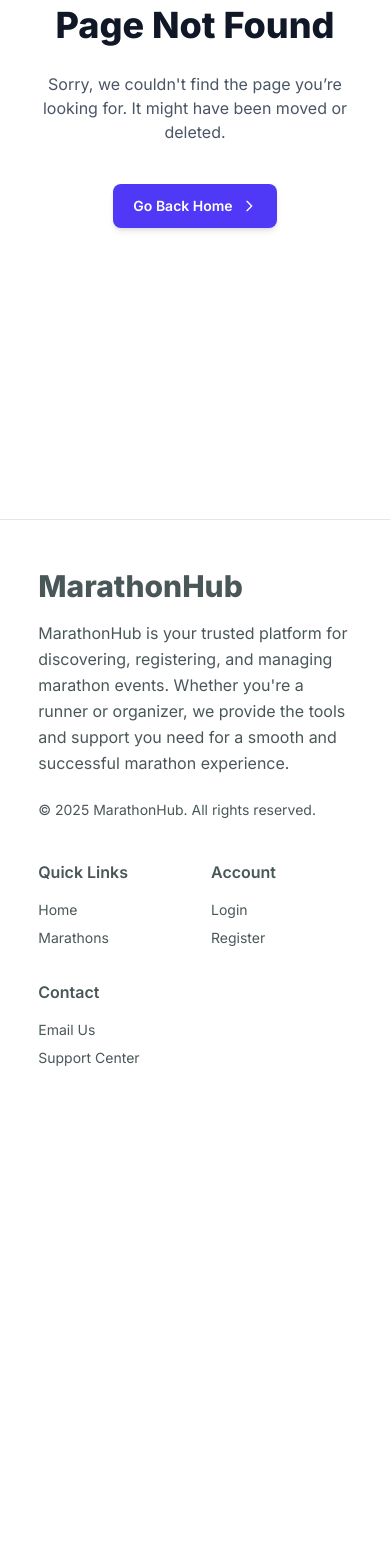
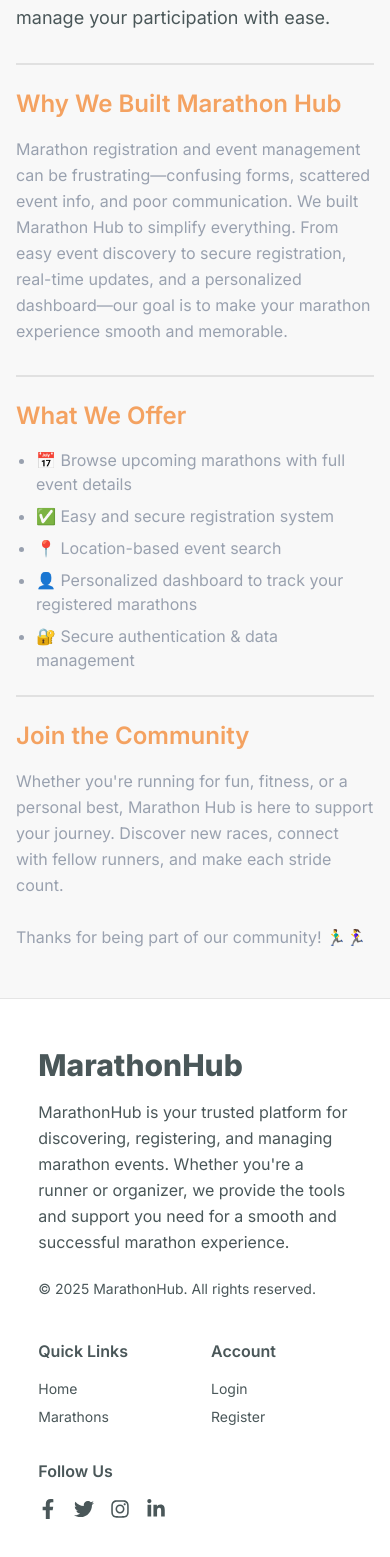
Before and after one commit to mrarifat21/Marathonhub, a React (Vite) app in the folder marathonhub-client/: page /aboutUs in a window 390 px wide. Shown: the part 391-1948 px from the top of the page. Before the commit the page ends 1507 px from the top, so only its background shows below. Built offline with nearby package versions, Linux system fonts and the light colour scheme; no server answers.

Commit message:
change layout

```diff
--- a/marathonhub-client/src/components/Footer.jsx
+++ b/marathonhub-client/src/components/Footer.jsx
@@ -1,5 +1,6 @@
 import React from "react";
 import { Link } from "react-router";
+import { FaFacebookF, FaTwitter, FaInstagram, FaLinkedinIn } from "react-icons/fa";
 
 const Footer = () => {
   return (
@@ -35,12 +36,23 @@ const Footer = () => {
             </ul>
           </div>
 
+          {/* Social Media */}
           <div>
-            <h6 className="text-text font-semibold mb-4">Contact</h6>
-            <ul className="space-y-2 text-sm">
-              <li><a href="" className="hover:text-highlight transition">Email Us</a></li>
-              <li><a href="" className="hover:text-highlight transition">Support Center</a></li>
-            </ul>
+            <h6 className="text-text font-semibold mb-4">Follow Us</h6>
+            <div className="flex space-x-4 text-xl">
+              <a href="https://facebook.com" target="_blank" rel="noopener noreferrer" className="hover:text-highlight transition">
+                <FaFacebookF />
+              </a>
+              <a href="https://twitter.com" target="_blank" rel="noopener noreferrer" className="hover:text-highlight transition">
+                <FaTwitter />
+              </a>
+              <a href="https://instagram.com" target="_blank" rel="noopener noreferrer" className="hover:text-highlight transition">
+                <FaInstagram />
+              </a>
+              <a href="https://linkedin.com" target="_blank" rel="noopener noreferrer" className="hover:text-highlight transition">
+                <FaLinkedinIn />
+              </a>
+            </div>
           </div>
         </div>
       </div>
--- a/marathonhub-client/src/components/NavBar.jsx
+++ b/marathonhub-client/src/components/NavBar.jsx
@@ -33,6 +33,14 @@ const NavBar = () => {
           className={({ isActive }) => (isActive ? activeClass : inactiveClass)}
         >
           Home
+        </NavLink>
+      </li>
+      <li>
+        <NavLink
+          to="/aboutUs"
+          className={({ isActive }) => (isActive ? activeClass : inactiveClass)}
+        >
+          About Us
         </NavLink>
       </li>
       <li>
@@ -94,7 +102,7 @@ const NavBar = () => {
 
   return (
     <nav
-      className="navbar w-11/12 mx-auto px-4 py-3  flex justify-between items-center border-b-2"
+      className="navbar  w-11/12 px-4 py-3  flex justify-between items-center border-b-2  mx-auto z-1000"
       role="navigation"
       aria-label="Main navigation"
     >
--- a/marathonhub-client/src/layouts/MainLayouts.jsx
+++ b/marathonhub-client/src/layouts/MainLayouts.jsx
@@ -6,7 +6,7 @@ import Footer from '../components/Footer';
 const MainLayouts = () => {
     return (
         <>
-        <header className='bg-background'>
+        <header className='bg-background sticky top-0 z-100'>
             <NavBar></NavBar>
         </header>
         <main>
--- /dev/null
+++ b/marathonhub-client/src/pages/AboutUs.jsx
@@ -0,0 +1,46 @@
+import React from 'react';
+
+const AboutUs = () => {
+  return (
+    <div className="min-h-screen bg-background text-text py-12 px-4 md:px-10">
+      <div className="max-w-4xl mx-auto">
+        <h1 className="text-4xl font-bold text-center mb-6 text-muted-text">About Marathon Hub</h1>
+
+        <p className="text-lg mb-6 text-text leading-relaxed">
+          <strong>Marathon Hub</strong> is your ultimate platform for discovering, registering, and tracking marathons across the country.
+          Whether you're a seasoned athlete or a first-time runner, Marathon Hub connects you with exciting events and provides tools to manage your participation with ease.
+        </p>
+
+        <div className="divider"></div>
+
+        <h2 className="text-2xl font-semibold mb-4 text-highlight">Why We Built Marathon Hub</h2>
+        <p className="text-gray-400 mb-6 leading-relaxed">
+          Marathon registration and event management can be frustrating—confusing forms, scattered event info, and poor communication. We built Marathon Hub to simplify everything.
+          From easy event discovery to secure registration, real-time updates, and a personalized dashboard—our goal is to make your marathon experience smooth and memorable.
+        </p>
+
+        <div className="divider"></div>
+
+        <h2 className="text-2xl font-semibold mb-4 text-highlight">What We Offer</h2>
+        <ul className="list-disc pl-5 space-y-2 text-gray-400">
+          <li>📅 Browse upcoming marathons with full event details</li>
+          <li>✅ Easy and secure registration system</li>
+          <li>📍 Location-based event search</li>
+          <li>👤 Personalized dashboard to track your registered marathons</li>
+          <li>🔐 Secure authentication & data management</li>
+        </ul>
+
+        <div className="divider"></div>
+
+        <h2 className="text-2xl font-semibold mb-4 text-highlight">Join the Community</h2>
+        <p className="text-gray-400 leading-relaxed">
+          Whether you're running for fun, fitness, or a personal best, Marathon Hub is here to support your journey. Discover new races, connect with fellow runners, and make each stride count.
+          <br /><br />
+          Thanks for being part of our community! 🏃‍♂️🏃‍♀️
+        </p>
+      </div>
+    </div>
+  );
+};
+
+export default AboutUs;
--- a/marathonhub-client/src/pages/Dashbord/AddMarathon.jsx
+++ b/marathonhub-client/src/pages/Dashbord/AddMarathon.jsx
@@ -70,12 +70,13 @@ const AddMarathon = () => {
         <title>Add Marathon</title>
       </Helmet>
       <div className="min-h-screen flex items-center justify-center bg-background p-4">
-        <div className="max-w-md w-11/12 mx-auto bg-surfaceColor border border-border p-8 rounded-xl shadow-lg">
+        <div className=" mx-auto bg-surfaceColor border border-border p-8 rounded-xl shadow-lg">
           <h2 className="text-3xl font-extrabold mb-8 text-center text-highlight">
             Add Marathon
           </h2>
 
           <form className="space-y-4" onSubmit={handleSubmit}>
+            <div className="flex gap-5 flex-col md:flex-row">
               {/* Marathon Title */}
               <div>
                 <label
@@ -93,7 +94,26 @@ const AddMarathon = () => {
                   required
                 />
               </div>
+              {/* Location */}
+              <div>
+                <label
+                  htmlFor="location"
+                  className="block mb-2 font-semibold text-text"
+                >
+                  Location
+                </label>
+                <input
+                  id="location"
+                  type="text"
+                  name="location"
+                  placeholder="Enter Location"
+                  className="input w-full rounded-md bg-surfaceColor text-text border-1 border-border"
+                  required
+                />
+              </div>
+            </div>
 
+            <div className="flex gap-5 flex-col md:flex-row">
               {/* Start Registration Date */}
               <div>
                 <label
@@ -131,7 +151,9 @@ const AddMarathon = () => {
                   required
                 />
               </div>
+            </div>
 
+            <div className="flex gap-5 flex-col md:flex-row">
               {/* Marathon Start Date */}
               <div>
                 <label
@@ -147,24 +169,6 @@ const AddMarathon = () => {
                   onChange={(date) => setMarathonStartDate(date)}
                   className="input input-bordered w-full rounded-md bg-surfaceColor text-text  border-1 border-border"
                   placeholderText="Select marathon start date"
-                required
-              />
-            </div>
-
-            {/* Location */}
-            <div>
-              <label
-                htmlFor="location"
-                className="block mb-2 font-semibold text-text"
-              >
-                Location
-              </label>
-              <input
-                id="location"
-                type="text"
-                name="location"
-                placeholder="Enter Location"
-                className="input w-full rounded-md bg-surfaceColor text-text border-1 border-border"
                   required
                 />
               </div>
@@ -188,6 +192,7 @@ const AddMarathon = () => {
                   <option value="10k">10k</option>
                   <option value="3k">3k</option>
                 </select>
+              </div>
             </div>
 
             {/* Description */}
--- a/marathonhub-client/src/pages/Dashbord/Dashbord.jsx
+++ b/marathonhub-client/src/pages/Dashbord/Dashbord.jsx
@@ -15,7 +15,7 @@ const Dashboard = () => {
     </Helmet>
     <div className="flex flex-col min-h-screen bg-background text-text transition-all duration-300">
       {/* Top Nav */}
-      <NavBar />
+      {/* <NavBar /> */}
 
       {/* Mobile Menu Toggle */}
       <div className="md:hidden flex items-center justify-between px-4 py-3 border-b border-border bg-surfaceColor shadow">
@@ -70,6 +70,18 @@ const Dashboard = () => {
             >
               My Apply List
             </NavLink>
+            <NavLink
+              to="/"
+              className={({ isActive }) =>
+                `transition hover:text-highlight ${
+                  isActive ? 'text-highlight underline' : ''
+                }`
+              }
+              onClick={() => setSidebarOpen(false)}
+            >
+              Back to home
+            </NavLink>
+
           </nav>
         </aside>
 
--- a/marathonhub-client/src/pages/Dashbord/MyApplyList.jsx
+++ b/marathonhub-client/src/pages/Dashbord/MyApplyList.jsx
@@ -225,7 +225,9 @@ const MyApplyList = () => {
                 required
               />
             </div>
-
+            <label className="block mb-2 font-semibold text-text">
+                Contact Number
+              </label>
             <input
               type="text"
               name="contactNumber"
@@ -235,7 +237,9 @@ const MyApplyList = () => {
               className="input w-full rounded-md bg-surfaceColor text-text border-1 border-border"
               required
             />
-
+<label className="block mb-2 font-semibold text-text">
+               Additional Info
+              </label>
             <textarea
               name="additionalInfo"
               value={formData.additionalInfo}
@@ -245,12 +249,12 @@ const MyApplyList = () => {
             />
 
             <div className="modal-action">
-              <button type="submit" className="btn bg-[#2a9d8f] text-white">
+              <button type="submit" className="btn border-none bg-[#2a9d8f] text-white">
                 Save Changes
               </button>
               <button
                 type="button"
-                className="btn"
+                className="btn border-none"
                 onClick={() => {
                   document.getElementById("update_modal").close();
                   setSelectedReg(null);
--- a/marathonhub-client/src/pages/Dashbord/MyMarathonList.jsx
+++ b/marathonhub-client/src/pages/Dashbord/MyMarathonList.jsx
@@ -19,10 +19,10 @@ const MyMarathonList = () => {
   useEffect(() => {
     if (user?.email) {
       axios
-        .get(`${import.meta.env.VITE_API_URL}/addMarathon/${user.email}`,{
+        .get(`${import.meta.env.VITE_API_URL}/addMarathon/${user.email}`, {
           headers: {
-            authorization: `Bearer ${user.accessToken}`
-        }
+            authorization: `Bearer ${user.accessToken}`,
+          },
         })
         .then((res) => setMyMarathons(res.data))
         .catch((err) => console.error("Error fetching:", err));
@@ -61,7 +61,6 @@ const MyMarathonList = () => {
         // console.error("Update error:", err);
         Swal.fire("Error!", "Failed to update marathon.", "error");
       });
-
   };
 
   const handleDelete = async (id) => {
@@ -94,7 +93,9 @@ const MyMarathonList = () => {
         <title>Added-Marathon</title>
       </Helmet>
       <div className="p-6 bg-surfaceColor text-text min-h-screen">
-      <h2 className="text-3xl font-bold mb-6 text-highlight">My Added Marathons</h2>
+        <h2 className="text-3xl font-bold mb-6 text-highlight">
+          My Added Marathons
+        </h2>
         {myMarathons.length === 0 ? (
           <p className="text-lg">No marathons added yet.</p>
         ) : (
@@ -139,9 +140,14 @@ const MyMarathonList = () => {
 
         {/* UPDATE MODAL */}
         <dialog id="update_modal" className="modal">
-        <div className="modal-box bg-surfaceColor text-text max-w-lg">
-          <h3 className="font-bold text-xl mb-4 text-highlight">Update Marathon</h3>
+          <div className="modal-box overflow-auto bg-surfaceColor text-text max-w-lg">
+            <h3 className="font-bold text-xl mb-4 text-highlight">
+              Update Marathon
+            </h3>
             <form onSubmit={handleUpdateSubmit} className="space-y-4">
+              <div className="flex gap-5 flex-col md:flex-row">
+                {/* title */}
+                <div>
                   <label
                     htmlFor="title"
                     className="block mb-2 font-semibold text-text"
@@ -155,45 +161,9 @@ const MyMarathonList = () => {
                     placeholder="Title"
                     required
                   />
-            <label
-              htmlFor="startRegistrationDate"
-              className="block mb-2 font-semibold text-text"
-            >
-              Start Registration Date
-            </label>
-            <input
-              type="date"
-              name="startRegistrationDate"
-              defaultValue={formatDateForInput(selectedMarathon?.startRegistrationDate)}
-              className="input input-bordered w-full rounded-md bg-surfaceColor text-text  border-1 border-border"
-              required
-            />
-             <label
-              htmlFor="endRegistrationDate"
-              className="block mb-2 font-semibold text-text"
-            >
-              End Registration Date
-            </label>
-            <input
-              type="date"
-              name="endRegistrationDate"
-              defaultValue={formatDateForInput(selectedMarathon?.endRegistrationDate)}
-              className="input input-bordered w-full rounded-md bg-surfaceColor text-text  border-1 border-border"
-              required
-            />
-             <label
-              htmlFor="marathonStartDate"
-              className="block mb-2 font-semibold text-text"
-            >
-              Marathon Start Date
-            </label>
-            <input
-              type="date"
-              name="marathonStartDate"
-              defaultValue={formatDateForInput(selectedMarathon?.marathonStartDate)}
-              className="input input-bordered w-full rounded-md bg-surfaceColor text-text  border-1 border-border"
-              required
-            />
+                </div>
+                {/* location */}
+                <div>
                   <label
                     htmlFor="location"
                     className="block mb-2 font-semibold text-text"
@@ -207,6 +177,70 @@ const MyMarathonList = () => {
                     placeholder="Location"
                     required
                   />
+                </div>
+              </div>
+
+              <div className="flex gap-5 flex-col md:flex-row">
+                {/* startRegistrationDate */}
+                <div>
+                  <label
+                    htmlFor="startRegistrationDate"
+                    className="block mb-2 font-semibold text-text"
+                  >
+                    Start Registration Date
+                  </label>
+                  <input
+                    type="date"
+                    name="startRegistrationDate"
+                    defaultValue={formatDateForInput(
+                      selectedMarathon?.startRegistrationDate
+                    )}
+                    className="input input-bordered w-full rounded-md bg-surfaceColor text-text  border-1 border-border"
+                    required
+                  />
+                </div>
+                {/* endRegistrationDate */}
+                <div>
+                  <label
+                    htmlFor="endRegistrationDate"
+                    className="block mb-2 font-semibold text-text"
+                  >
+                    End Registration Date
+                  </label>
+                  <input
+                    type="date"
+                    name="endRegistrationDate"
+                    defaultValue={formatDateForInput(
+                      selectedMarathon?.endRegistrationDate
+                    )}
+                    className="input input-bordered w-full rounded-md bg-surfaceColor text-text  border-1 border-border"
+                    required
+                  />
+                </div>
+              </div>
+
+              <div className="flex gap-5 flex-col md:flex-row">
+                {/* marathonStartDate */}
+                <div>
+                  <label
+                    htmlFor="marathonStartDate"
+                    className="block mb-2 font-semibold text-text"
+                  >
+                    Marathon Start Date
+                  </label>
+                  <input
+                    type="date"
+                    name="marathonStartDate"
+                    defaultValue={formatDateForInput(
+                      selectedMarathon?.marathonStartDate
+                    )}
+                    className="input input-bordered w-full rounded-md bg-surfaceColor text-text  border-1 border-border"
+                    required
+                  />
+                </div>
+
+                {/*  runningDistance*/}
+                <div>
                   <label
                     htmlFor="runningDistance"
                     className="block mb-2 font-semibold text-text"
@@ -224,6 +258,10 @@ const MyMarathonList = () => {
                     <option value="10k">10k</option>
                     <option value="3k">3k</option>
                   </select>
+                </div>
+              </div>
+              {/*  description*/}
+              <div>
                 <label
                   htmlFor="description"
                   className="block mb-2 font-semibold text-text"
@@ -237,6 +275,8 @@ const MyMarathonList = () => {
                   placeholder="Description"
                   required
                 />
+              </div>
+              <div>
                 <label
                   htmlFor="imageURL"
                   className="block mb-2 font-semibold text-text"
@@ -251,8 +291,12 @@ const MyMarathonList = () => {
                   placeholder="Image URL"
                   required
                 />
+              </div>
               <div className="modal-action">
-              <button type="submit" className="btn bg-[#2a9d8f] text-white hover:bg-[#21867a]">
+                <button
+                  type="submit"
+                  className="btn border-none bg-[#2a9d8f] text-white hover:bg-[#21867a]"
+                >
                   Save Changes
                 </button>
                 <button
@@ -261,7 +305,7 @@ const MyMarathonList = () => {
                     document.getElementById("update_modal").close();
                     setSelectedMarathon(null);
                   }}
-                className="btn"
+                  className="btn border-none"
                 >
                   Cancel
                 </button>
--- a/marathonhub-client/src/pages/Home/Home.jsx
+++ b/marathonhub-client/src/pages/Home/Home.jsx
@@ -13,9 +13,9 @@ const Home = () => {
   const [marathons, setMarathons] = useState([]);
 
   useEffect(() => {
-    fetch(`${import.meta.env.VITE_API_URL}/marathons?limit=6`)
+    fetch(`${import.meta.env.VITE_API_URL}/marathons?limit=8`)
       .then((res) => res.json())
-      .then((data) => setMarathons(data.slice(0, 6)));
+      .then((data) => setMarathons(data.slice(0, 8)));
   }, []);
   return (
     <>
@@ -30,7 +30,7 @@ const Home = () => {
            Marathons
         </h2>
 
-        <div className="grid lg:grid-cols-3 md:grid-cols-2 grid-cols-1 gap-6">
+        <div className="grid lg:grid-cols-4 md:grid-cols-2 grid-cols-1 gap-6">
           {marathons.map((marathon) => (
             <Marathon key={marathon._id} marathon={marathon} />
           ))}
--- a/marathonhub-client/src/pages/Marathons/Marathons.jsx
+++ b/marathonhub-client/src/pages/Marathons/Marathons.jsx
@@ -61,7 +61,7 @@ const Marathons = () => {
       ) : marathons.length === 0 ? (
         <p className="text-center text-muted-text">No marathons available</p>
       ) : (
-        <div className="grid lg:grid-cols-3 grid-cols-1 md:grid-cols-2 gap-8 my-5">
+        <div className="grid lg:grid-cols-4 grid-cols-1 md:grid-cols-2 gap-8 my-5">
           {marathons.map((marathon) => (
             <Marathon key={marathon._id} marathon={marathon} />
           ))}
--- a/marathonhub-client/src/routes/router.jsx
+++ b/marathonhub-client/src/routes/router.jsx
@@ -13,6 +13,7 @@ import MyMarathonList from "../pages/Dashbord/MyMarathonList";
 import MyApplyList from "../pages/Dashbord/MyApplyList";
 import AddMarathon from "../pages/Dashbord/AddMarathon";
 import MarathonRegistration from "../pages/Marathons/MarathonRegistration";
+import AboutUs from "../pages/AboutUs";
 
 export const router = createBrowserRouter([
   {
@@ -22,6 +23,10 @@ export const router = createBrowserRouter([
       {
         index: true,
         Component: Home,
+      },
+      {
+        path: 'aboutUs',
+        Component: AboutUs,
       },
       {
         path: "login",
@@ -34,11 +39,11 @@ export const router = createBrowserRouter([
       {
         path: "marathons",
         // loader: () => fetch(`${import.meta.env.VITE_API_URL}/marathons`),
-        element: (<PrivateRoute>
+        element:
 
           <Marathons></Marathons>
-        </PrivateRoute>
-        ),
+
+        ,
       },
       {
         path: "marathons/:id",
```
Lines whose indentation alone changed are shown as unchanged.
